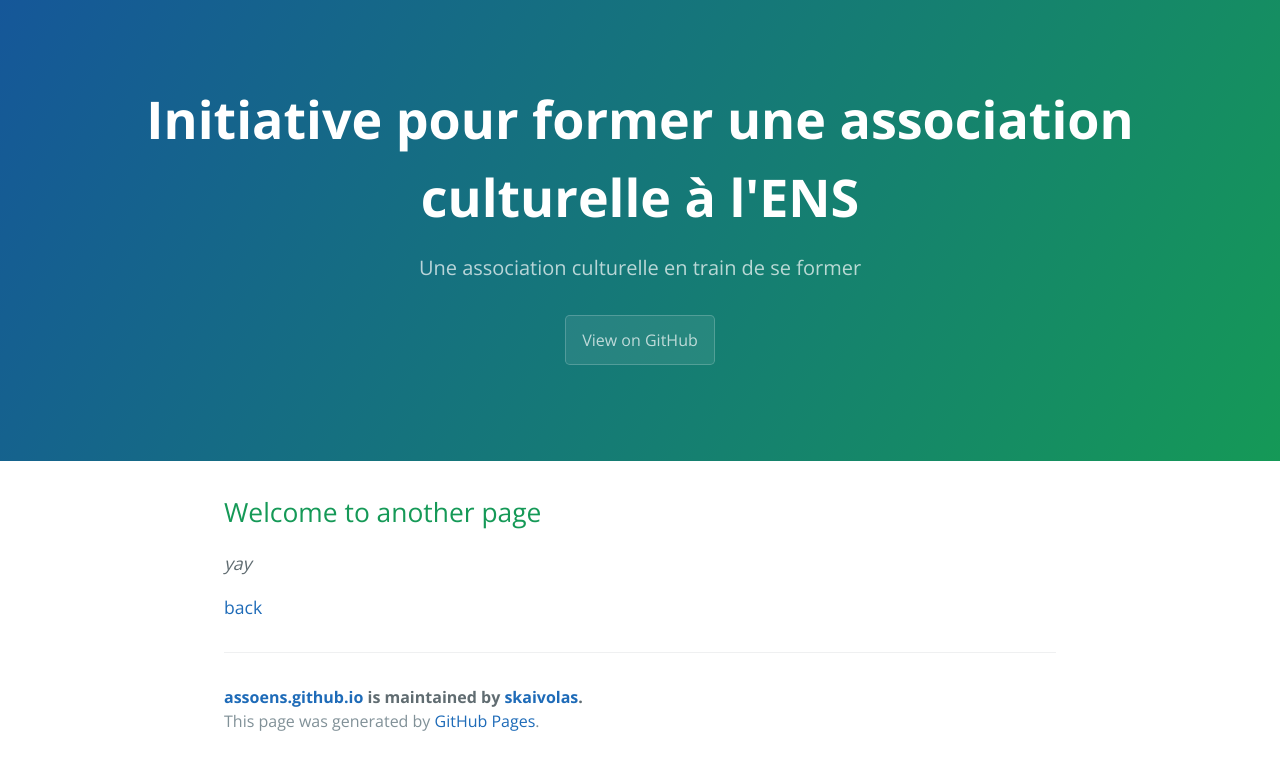
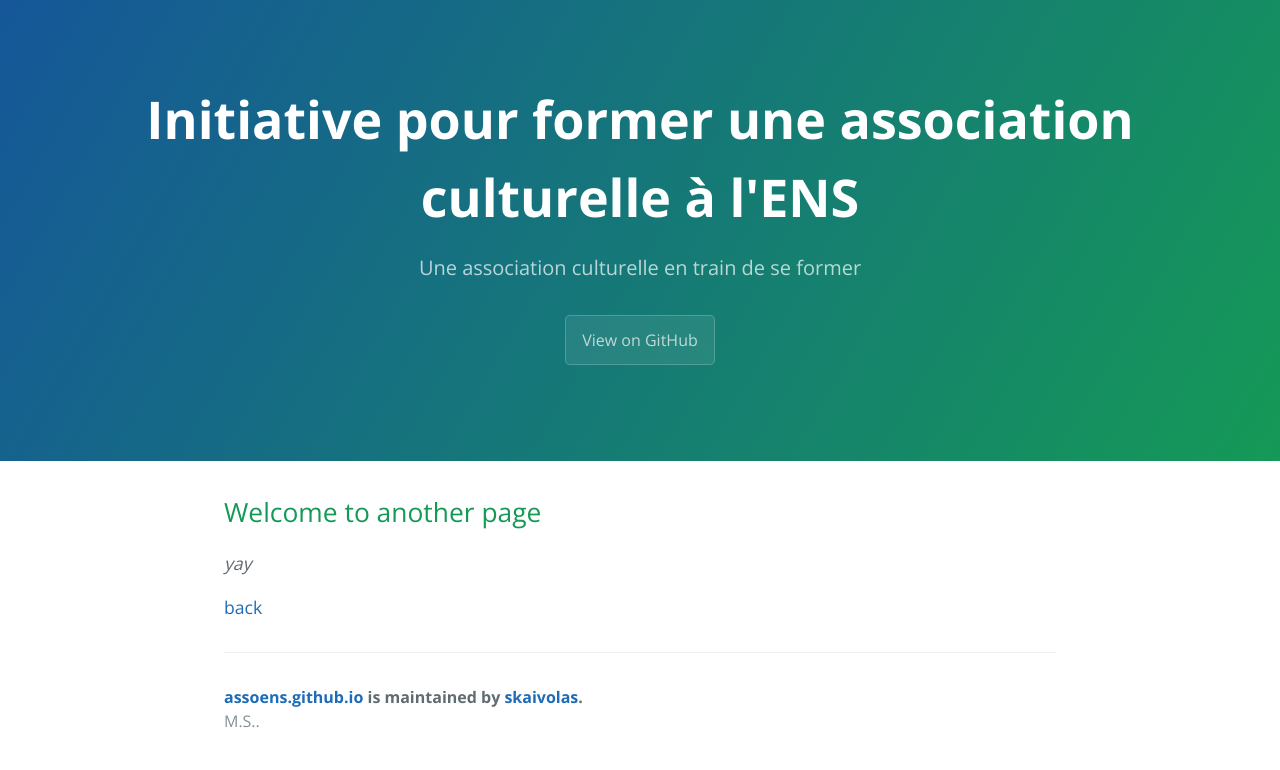
Before and after one commit to skaivolas/assoens.github.io, a Jekyll site: the page built from another-page.md, in a window 1280 px wide. Shown: the top 770 px of the page. Built offline with Jekyll 4.4.1, drawn with Linux system fonts in a browser that asks for light colours; our own code applies the rules of GitHub Pages for plain Markdown files.

Commit message:
Update default.html

```diff
--- a/_layouts/default.html
+++ b/_layouts/default.html
@@ -31,7 +31,7 @@
         {% if site.github.is_project_page %}
           <span class="site-footer-owner"><a href="{{ site.github.repository_url }}">{{ site.github.repository_name }}</a> is maintained by <a href="{{ site.github.owner_url }}">{{ site.github.owner_name }}</a>.</span>
         {% endif %}
-        <span class="site-footer-credits">This page was generated by <a href="https://pages.github.com">GitHub Pages</a>.</span>
+        <span class="site-footer-credits">M.S.</a>.</span>
       </footer>
     </main>
 
```
